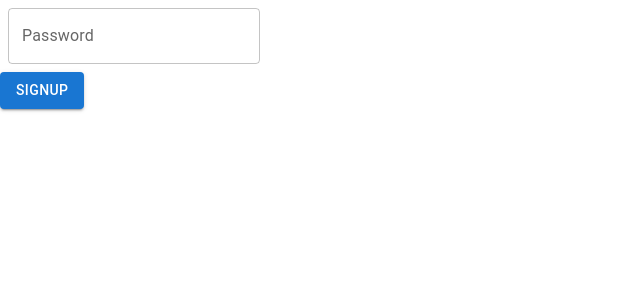
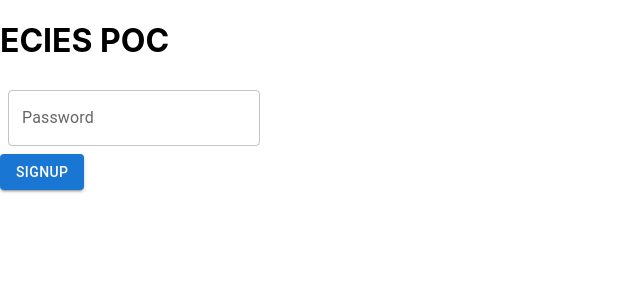
Before and after one commit to abdullahaslam123/my-app, a React (Create React App) app: page / in a window 1280 px wide. Shown: the top 300 px of the page, without its empty margins (0-640 px from the left). Built offline with nearby package versions, Linux system fonts and the light colour scheme.

Commit message:
edited App.js
App.js updated

```diff
--- a/src/App.js
+++ b/src/App.js
@@ -37,6 +37,7 @@ export default function App() {
       noValidate
       autoComplete="off"
     >
+      <h1>ECIES POC</h1>
       <div>
         <TextField id="outlined-password-input" label="Password" type="text" name="password" />
       </div>
```
